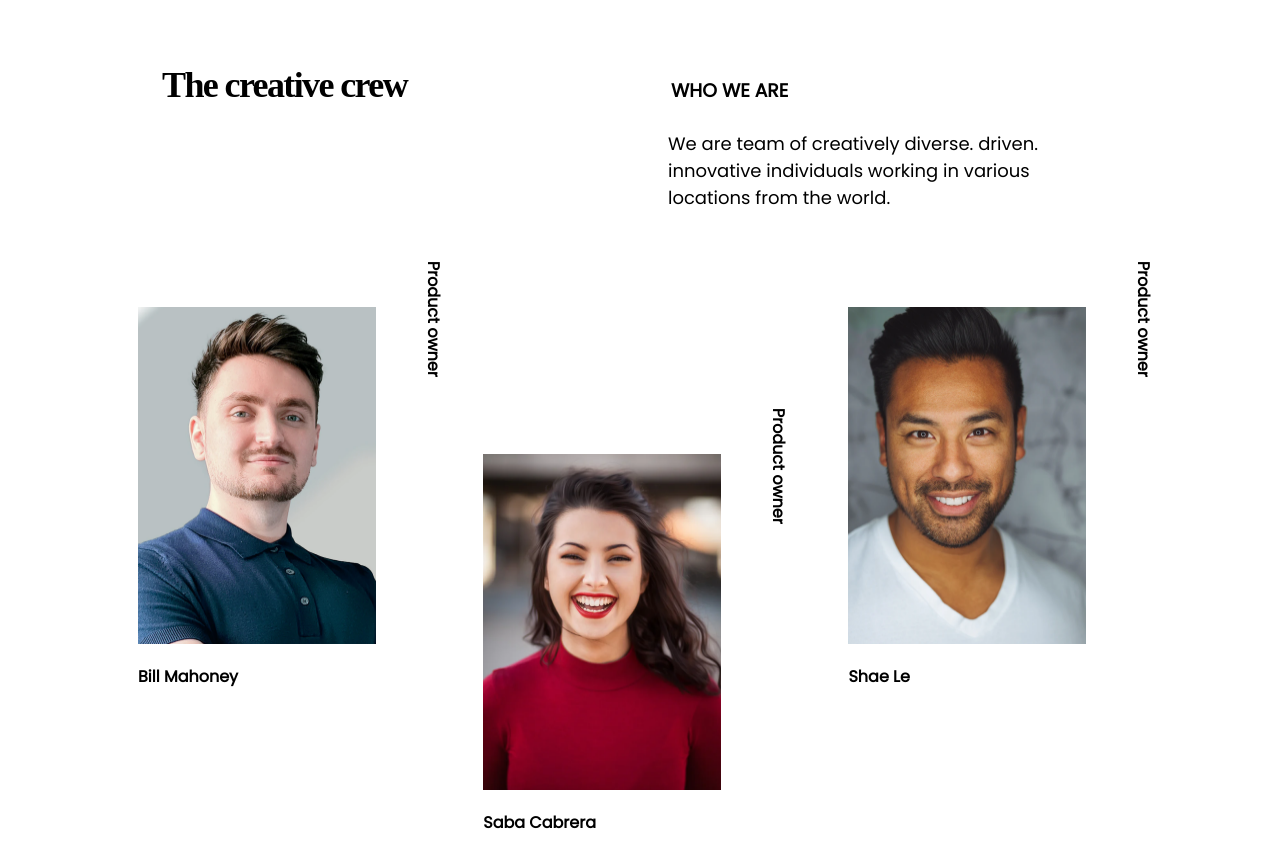
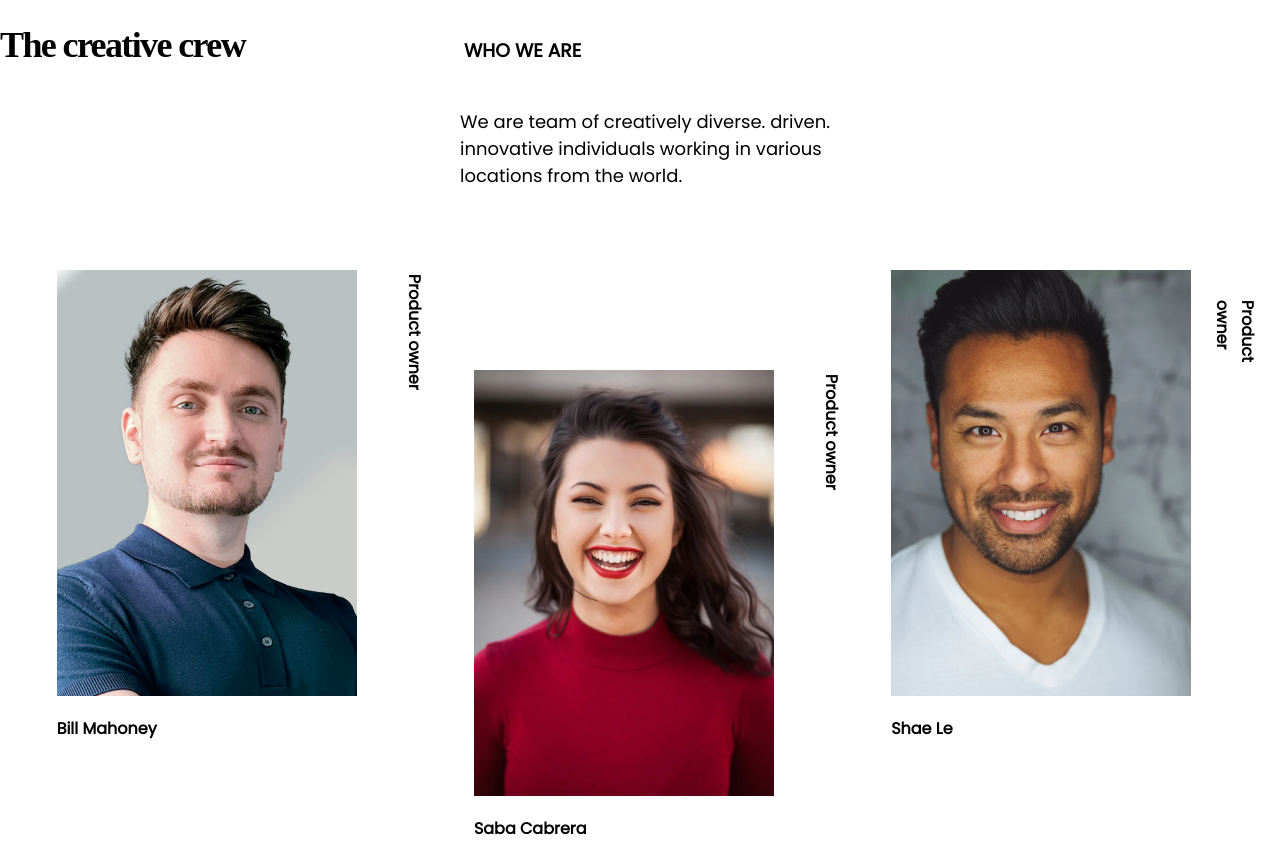
Before and after one commit to SebasDD/page2, a plain HTML site: page index.html in a window 1280 px wide. Shown: the top 854 px of the page. Drawn offline with Linux system fonts and the light colour scheme.

Commit message:
arreglado

```diff
--- a/style.css
+++ b/style.css
@@ -2,7 +2,6 @@ body {
     margin: 0 auto;
     padding: 0 auto;
     max-width: 1440px;
-    width: 80%;
 }
 
 
@@ -15,16 +14,9 @@ body {
 
 .container {
 height: 80%;
-width: 100%;
-margin: 0 auto;
 
 }
-.content-container {
-    margin-top: 80px;
-}
-header{
-    margin-top: 40px;
-}
+
 header h1 {
     display: inline-flex;
     color: #000;
@@ -35,8 +27,8 @@ header h1 {
     line-height: normal;
     letter-spacing: -1.62px;
     font-family: 'PT Serif', serif;
-    margin-left: 34px;
-    margin-right: 260px;
+
+    margin-right: 215px;
 
 
     }
@@ -48,13 +40,11 @@ header h1 {
     }
     header p {
         font-family: 'Poppins'!important;
-        margin-left: 540px;
-        margin-top: 0px;
+        margin-left: 460px;
         display: flex;
         width: 439px;
         height: 87px;
-        flex-direction:column;
-
+        flex-direction: column;
         flex-shrink: 0;
         color: #000;
         font-size: 18px;
@@ -65,15 +55,13 @@ header h1 {
     }
 
 .img {
-
     display: inline-block;
-    margin: 10px;
-    margin-right: 46.64px;
+    margin: 56.64px;
 }
     .img img {
 
-        width: 238px;
-        height: 336.496px;
+        width: 300px;
+        height: 426.496px;
         flex-shrink: 0;
         background: url(<path-to-image>), lightgray 50% / cover no-repeat;
 
@@ -92,26 +80,26 @@ header h1 {
         display: inline-block;
         vertical-align:top;
         margin: 56.64px;
-        margin-right: 113.2px;
         padding-top: 100px;
 
     }
     .a img {
-        width: 238px;
-        height: 336.496px;
+
+        width: 300px;
+        height: 426.496px;
         flex-shrink: 0;
         background: url(<path-to-image>), lightgray 50% / cover no-repeat;
     }
 
 .right-text {
-
+    margin: 0 auto;
     display: inline-flex;
     position: absolute;
     rotate: 90deg;
     font-family: 'PT Serif', serif;
-    padding: 0px;
+    margin-top:50px;
+    margin-left: 0px;
     padding-left: 0;
-    margin: 0px;
 }
 
 footer{
```
